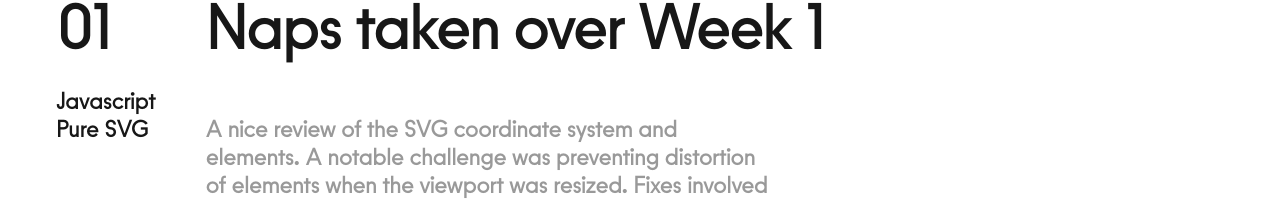
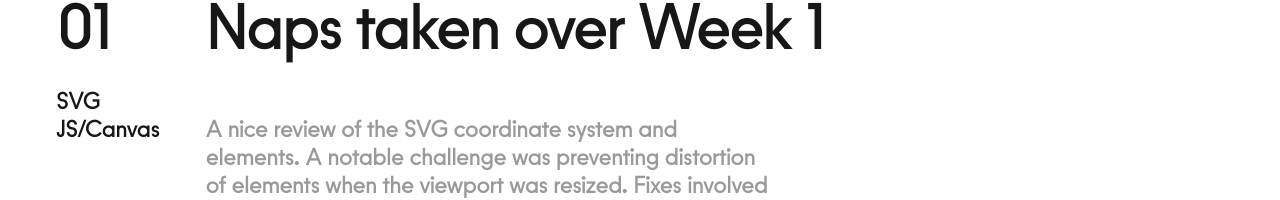
Before and after one commit to nethen/nethen.github.io, a Next.js app: page /visualizations in a window 1280 px wide. Shown: the part 107-307 px from the top of the page. Built offline with nearby package versions, Linux system fonts and the light colour scheme.

Commit message:
fix: added empty dependency for scrollTop

```diff
--- a/src/pages/index.tsx
+++ b/src/pages/index.tsx
@@ -19,7 +19,7 @@ export default function Home() {
 
   useEffect(() => {
     lenis?.scrollTo(0, { immediate: true, force: true });
-  });
+  }, []);
 
   return (
     <>
--- a/src/pages/visualizations/index.tsx
+++ b/src/pages/visualizations/index.tsx
@@ -17,7 +17,7 @@ export default function Visualizations() {
 
   useEffect(() => {
     lenis?.scrollTo(0, { immediate: true, force: true });
-  });
+  }, []);
 
   return (
     <>
@@ -54,24 +54,10 @@ export default function Visualizations() {
             <h2 className="text-m-lg lg:text-r-lg">01</h2>
             <ul className="">
               <li>
-                <Link
-                  href="#sketch-1a"
-                  // onClick={() => {
-                  //   lenis?.scrollTo("#sketch-1a");
-                  // }}
-                >
-                  Javascript
-                </Link>
+                <Link href="#sketch-1a">SVG</Link>
               </li>
               <li>
-                <Link
-                  href="#sketch-1b"
-                  // onClick={() => {
-                  //   lenis?.scrollTo("sketch-1b");
-                  // }}
-                >
-                  Pure SVG
-                </Link>
+                <Link href="#sketch-1b">JS/Canvas</Link>
               </li>
             </ul>
           </nav>
```
